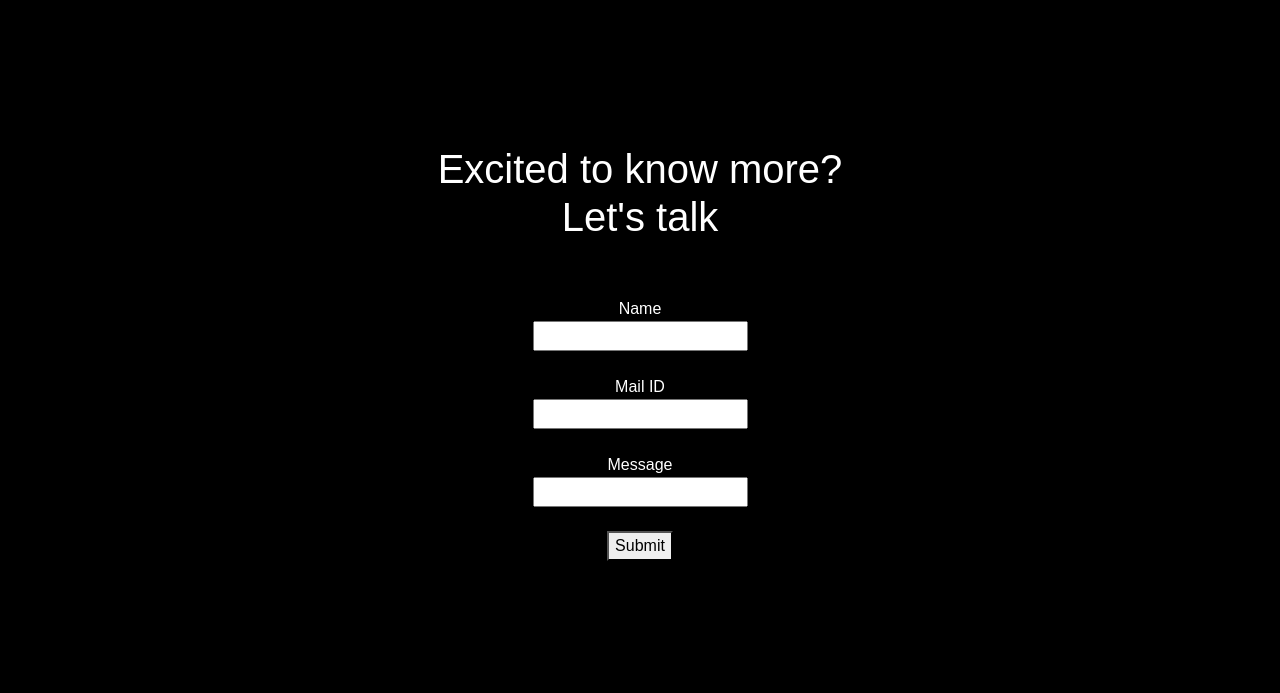
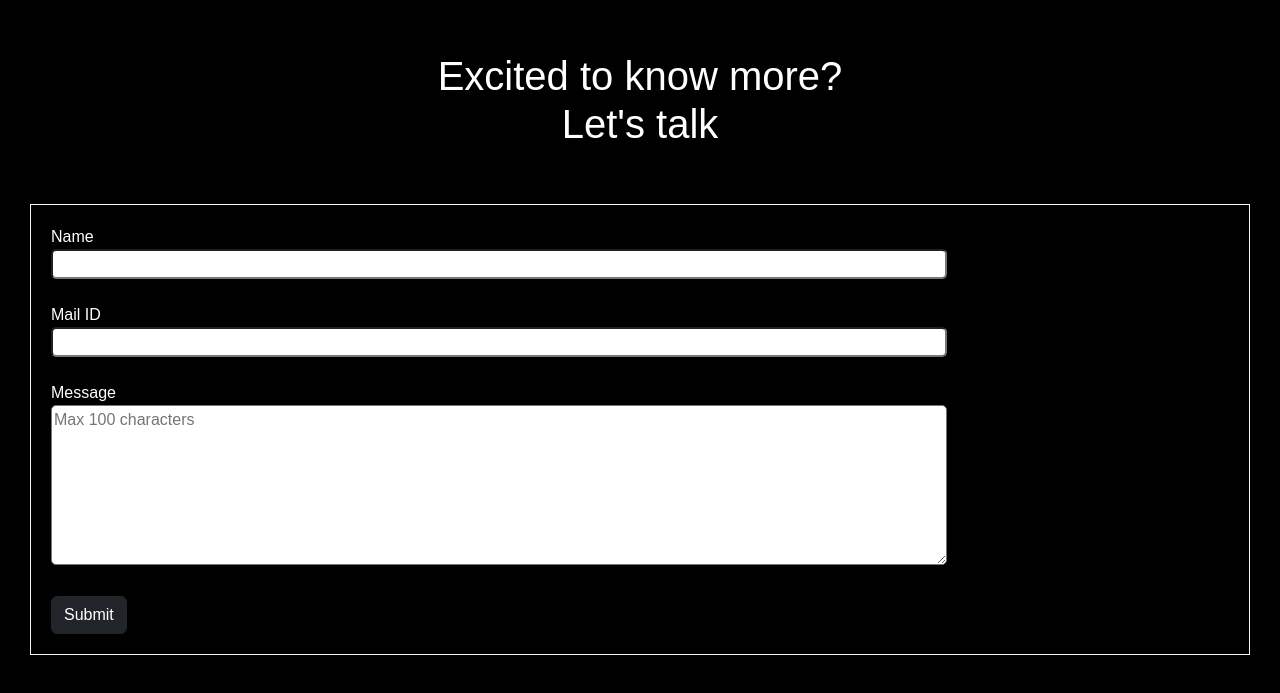
Before and after one commit to PadmanabhaPrasanna/Nivedha-profile, a plain HTML site: page index.html in a window 1280 px wide. Shown: the part 3402-4095 px from the top of the page. Drawn offline with nearby package versions, Linux system fonts and the light colour scheme.

Commit message:
form modified

```diff
--- a/index.html
+++ b/index.html
@@ -97,15 +97,16 @@
 
 
     <div id="Contact">
+            <h1>Excited to know more? <br> Let's talk</h1><br><br>
         <div id="form" >
-            <h1>Excited to know more? <br> Let's talk</h1><br><br>
+
             <label for="Name">Name</label><br>
-            <input id="Name" type="text"><br><br>
+            <input id="Name" type="text" class="inputboxes"><br><br>
             <label for="Mail" required>Mail ID</label><br>
-            <input id="Mail"><br><br>
+            <input id="Mail" class="inputboxes"><br><br>
             <label for="Message">Message</label><br>
-            <input id="Message"><br><br>
-            <button id="formSubmit">Submit</buttoon>
+            <textarea rows ="5" cols="40" id="Message" class="inputboxes messagebox" type="text" maxlength="200" placeholder="Max 100 characters"></textarea><br><br>
+            <button id="formSubmit" class="btn btn-dark hovereffect">Submit</buttoon>
 
         </div>
 
--- a/styles.css
+++ b/styles.css
@@ -171,3 +171,22 @@ nav a
     margin: 30px;
 
 }
+
+#form
+{
+    border: 1px solid whitesmoke;
+    text-align: left;
+    padding: 20px;
+}
+
+.inputboxes
+{
+    border-radius: 5px;
+    width: 70vw;
+
+}
+
+.messagebox
+{
+    height: 20vh;
+}
```
